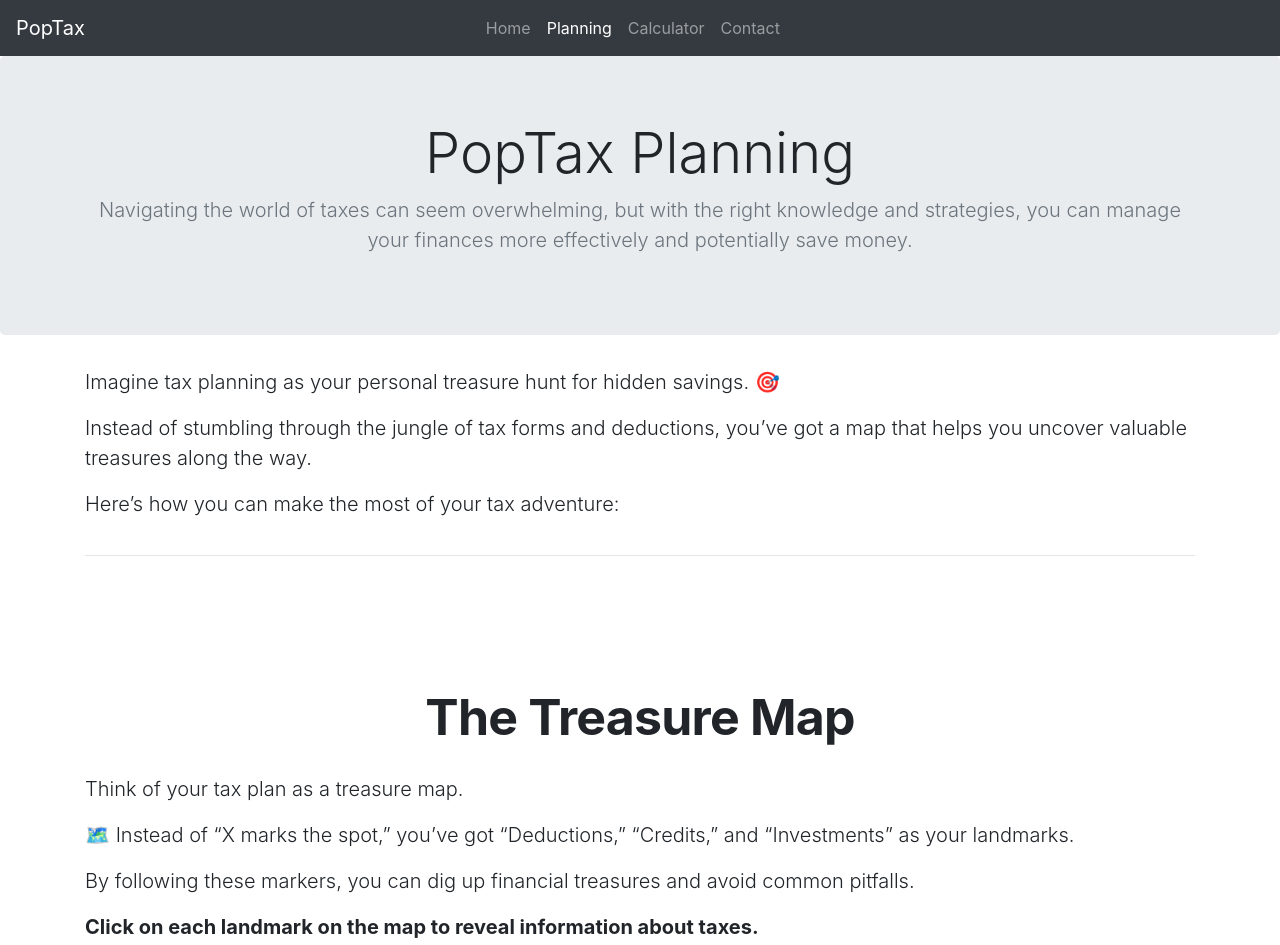
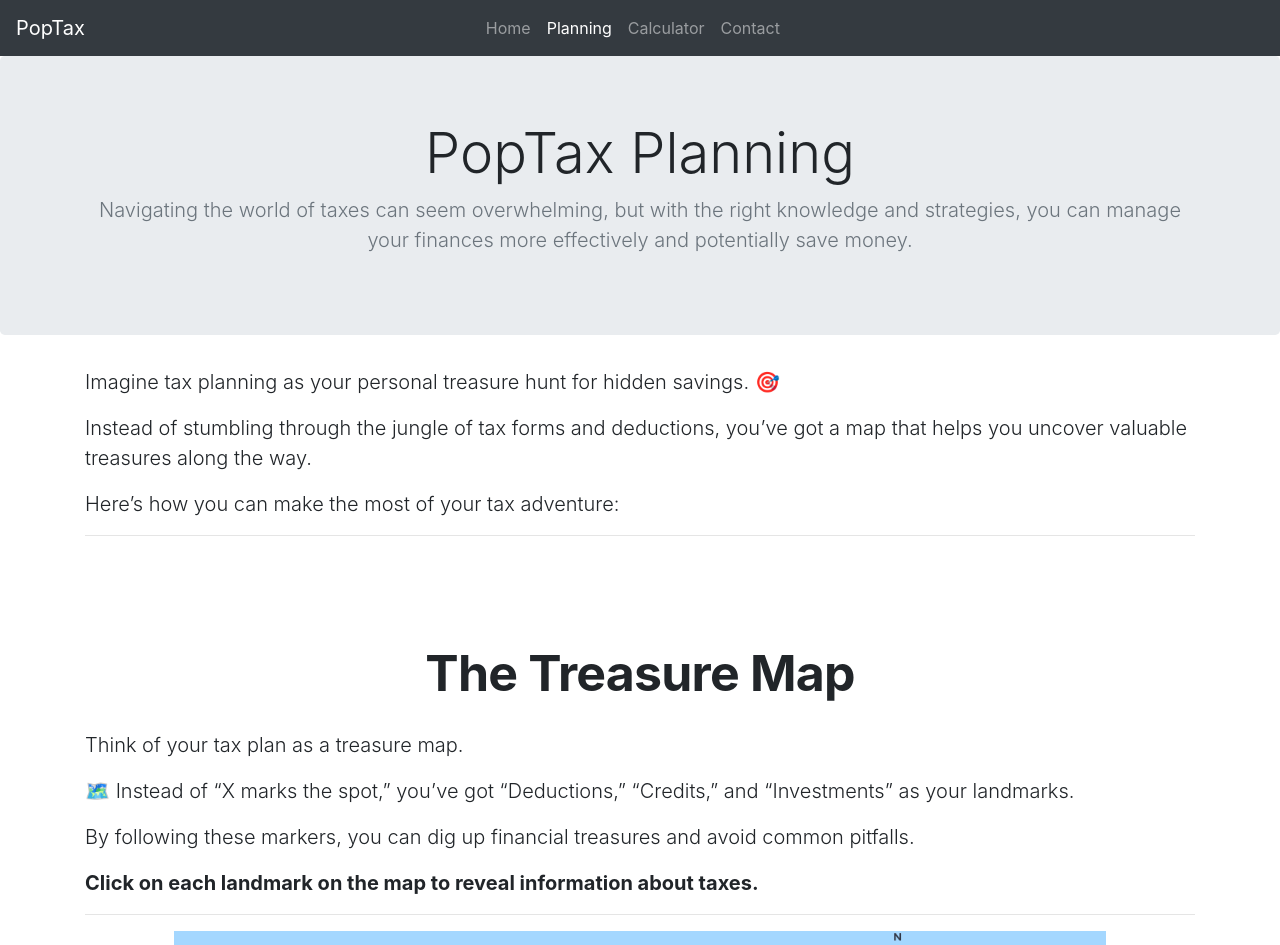
Before and after one commit to RealOrangeIND/FunTax, a plain HTML site: page planning/index.html in a window 1280 px wide. Shown: the top 945 px of the page. Drawn offline with nearby package versions, Linux system fonts and the light colour scheme; a script that the page names is missing.

Commit message:
minor changes for large screens

```diff
--- a/planning/index.html
+++ b/planning/index.html
@@ -52,7 +52,7 @@
     </section>
 
     <div class="container marketing">
-      <section class="featurette pb-1">
+      <section class="featurette pb-1 pb-lg-0">
         <p class="lead">Imagine tax planning as your personal treasure hunt for hidden savings. 🎯 </p>
         <p class="lead">Instead of stumbling
           through the jungle of tax forms and deductions, you’ve got a map that helps you uncover valuable treasures
@@ -61,7 +61,7 @@
       </section>
       <hr>
 
-      <section class="featurette pt-2" id="map">
+      <section class="featurette pt-2 pt-lg-0" id="map">
         <h1 class="featurette-heading font-weight-bold text-center">The Treasure Map</h1>
         <br>
         <p class="lead">Think of your tax plan as a treasure map.</p>
--- a/planning/main.css
+++ b/planning/main.css
@@ -49,3 +49,7 @@
 .landmark {
   display: none;
 }
+
+.featurette-divider {
+  margin: 5rem 0;
+}
```
